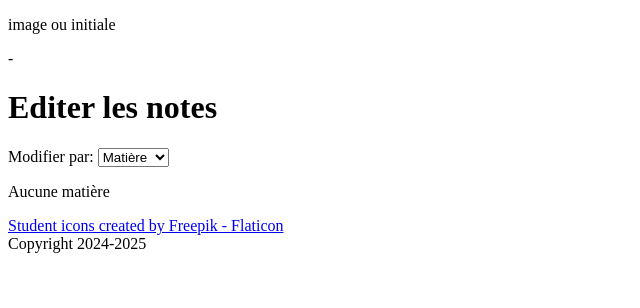
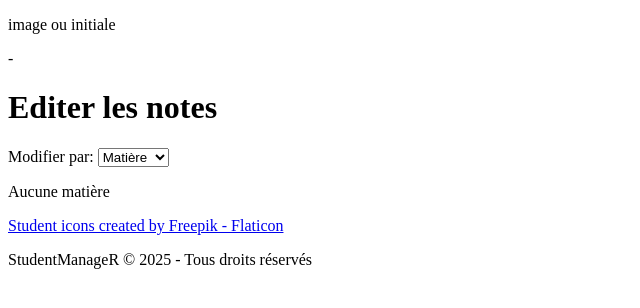
Before and after one commit to Arol4/studentManager, a Django app: template studentManager/studentManagerApp/templates/studentManagerApp/HTML/edit-page.html in a window 1280 px wide. Shown: the part 60-368 px from the top of the page, without its empty margins (0-640 px from the left). Run offline with Django 5.2, Linux system fonts and the light colour scheme; the template is opened without the code that fills it, so the values that code supplies are empty.

Commit message:
fix: update footer structure and copyright information in initial authentication page

```diff
--- a/studentManager/studentManagerApp/templates/studentManagerApp/HTML/initial-authentificate.html
+++ b/studentManager/studentManagerApp/templates/studentManagerApp/HTML/initial-authentificate.html
@@ -3,7 +3,7 @@
 {% block content_without_footer %}
 {% endblock %}
 <footer>
-    <a href="https://www.flaticon.com/free-icons/student" title="student icons">Student icons created by Freepik - Flaticon</a><br>
-    Copyright 2024-2025
+    <a href="https://www.flaticon.com/free-icons/student" title="student icons">Student icons created by Freepik - Flaticon</a>
+    <p class="copyright">StudentManageR © 2025 - Tous droits réservés</p>
 </footer>
 {% endblock %}
```
